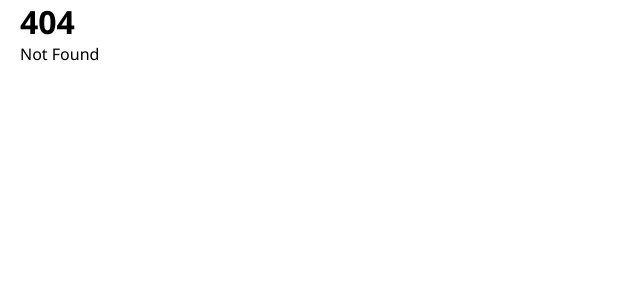
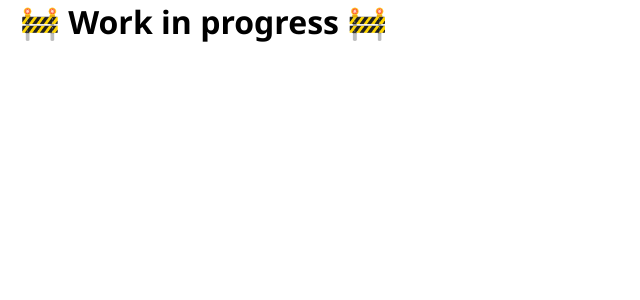
Before and after one commit to CodeBoy124/kageon, a SvelteKit app: page /docs in a window 1280 px wide. Before the commit this address had no page. Shown: the top 300 px of the page, without its empty margins (0-640 px from the left). Built offline with nearby package versions, Linux system fonts and the light colour scheme.

Commit message:
feat: added work in progress docs page

```diff
--- /dev/null
+++ b/src/routes/docs/+page.svelte
@@ -0,0 +1 @@
+<h1>🚧 Work in progress 🚧</h1>
--- a/src/screens/PasswordScreen.svelte
+++ b/src/screens/PasswordScreen.svelte
@@ -1,11 +1,12 @@
 <script lang="ts">
+	import { resolve } from '$app/paths';
 	const props: { submitPassword: (val: string) => void } = $props();
 
 	let password = $state('');
 </script>
 
 <h1>Welcome</h1>
-<span>Beginner tour <a href="#">here</a></span>
+<span>Beginner tour <a href={resolve('/docs/')}>here</a></span>
 <div class="horizontal">
 	<input
 		bind:value={password}
```
